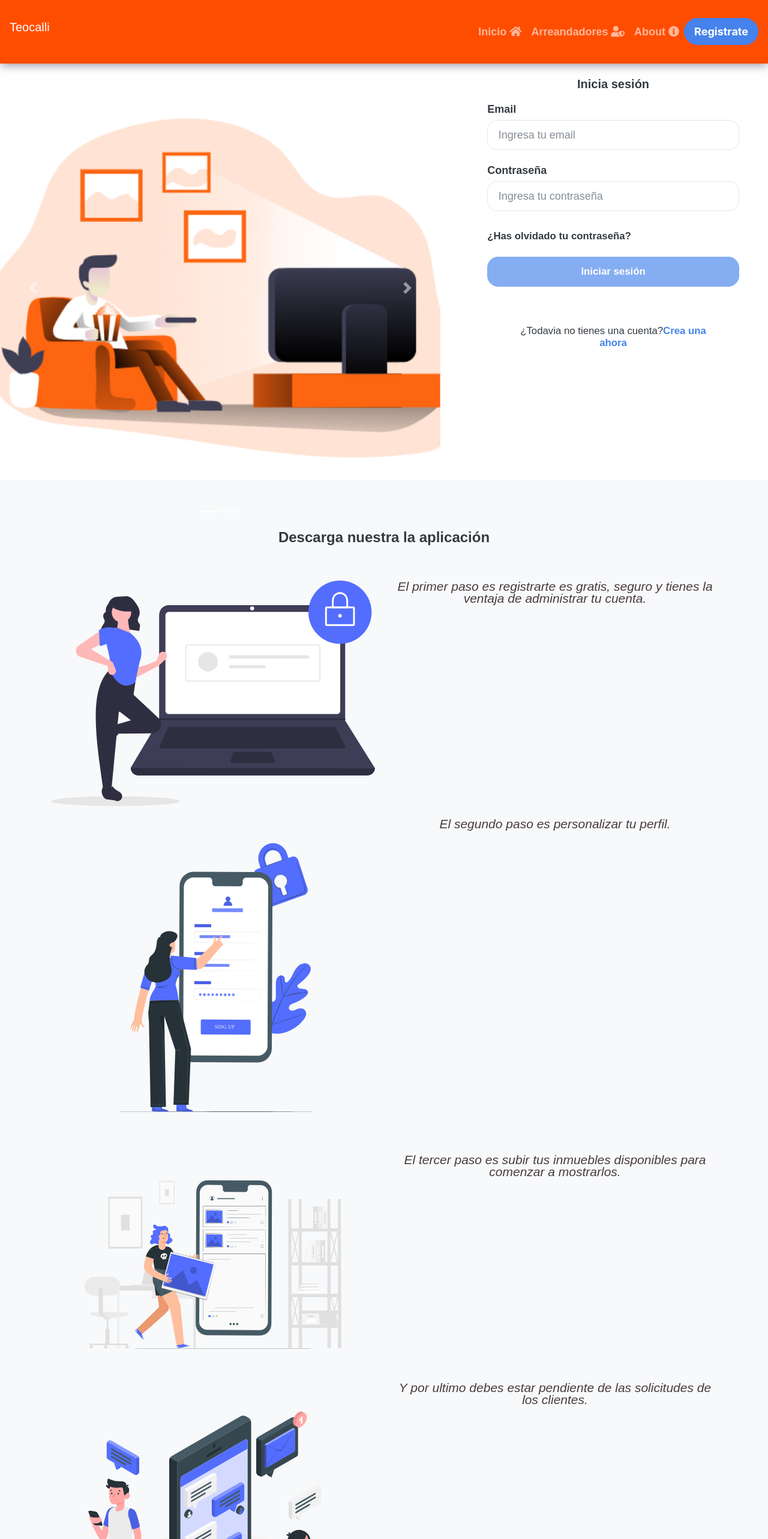
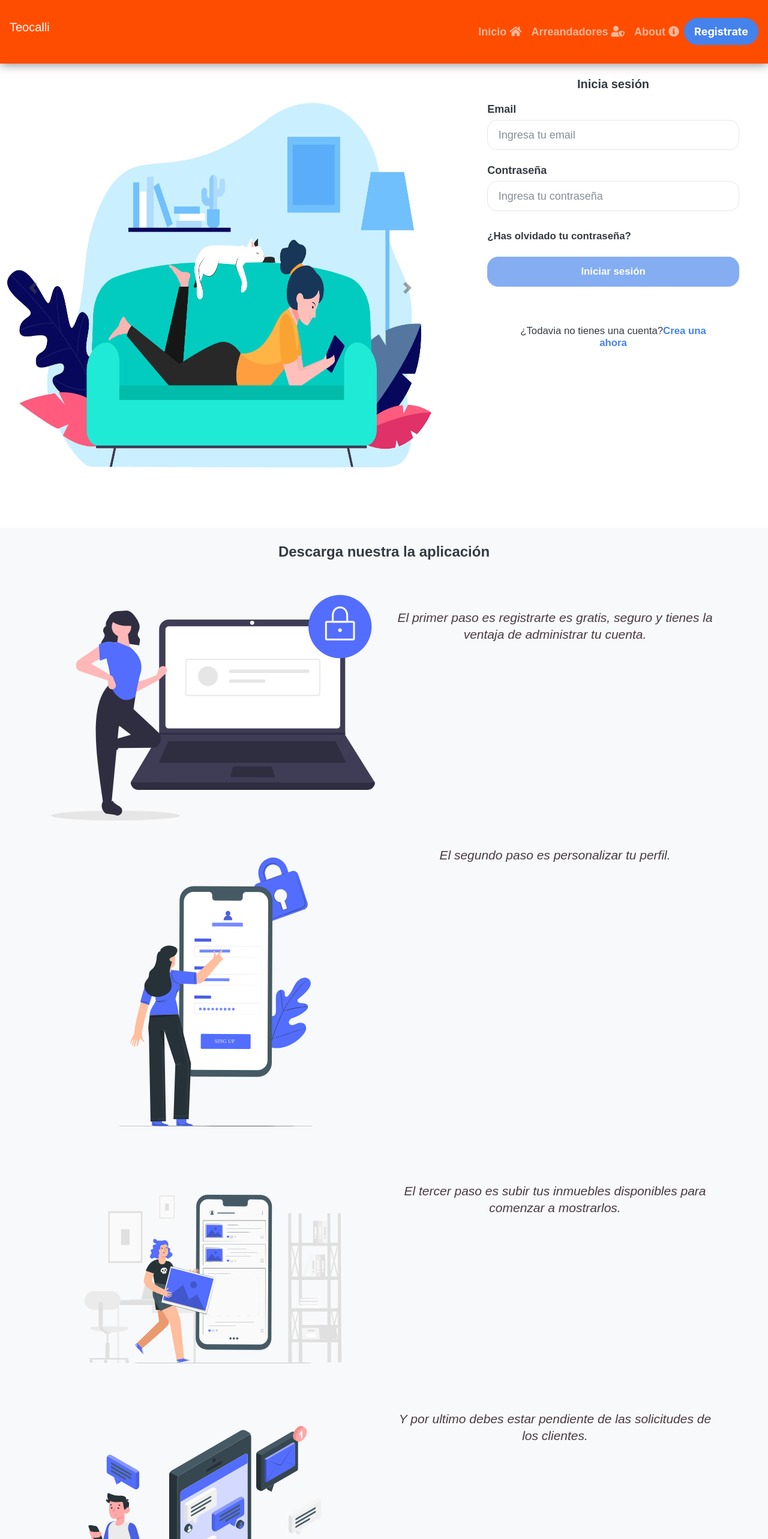
Before and after one commit to LuisF543678/Ng-Roomies-Admin, an Angular app: page / in a window 1280 px wide. Shown: the top 2566 px of the page at 60% size. Built offline with nearby package versions, Linux system fonts and the light colour scheme; a web font is replaced by a local one.

Commit message:
renovating the home

```diff
--- a/src/app/home/home.component.css
+++ b/src/app/home/home.component.css
@@ -3,9 +3,27 @@ body {
 	color: var(--light);
 }
 
-.text-light { color: var(--light) !important; }
-.bg-dark { background-color: var(--dark) !important; }
-.bg-dark-x { background-color: var(--dark-x); }
+.home {
+	background-color: white;
+}
+
+
+/* section {
+    background-color: white;
+}
+ */
+
+.text-light {
+	color: var(--light) !important;
+}
+
+.bg-dark {
+	background-color: var(--dark) !important;
+}
+
+.bg-dark-x {
+	background-color: var(--dark-x);
+}
 
 .btn {
 	min-height: 3.125rem;
@@ -16,21 +34,28 @@ body {
 	min-height: 3.125rem;
 	line-height: initial;
 }
+
 .form-control:focus {
 	background-color: var(--dark-x);
 	outline: none;
 }
 
 .img-1 {
-    background-image: url('/assets/img/sofa.png');
-    background-size: cover;
+	background-image: url('/assets/img/sofa-girl.jpg');
+	background-size: 100% 90%;
 	background-position: center;
 }
 
 .img-2 {
-    background-image: url('/assets/img/sofa2.png');
-    background-size: cover;
+	background-image: url('/assets/img/sofa-guy.jpg');
+	/* background-size: cover; */
+	background-size: 100% 90%;
 	background-position: center;
+}
+
+.carousel-control-next,
+.carousel-control-prev {
+	filter: invert(70%);
 }
 
 .reset {
@@ -43,11 +68,12 @@ input {
 	border-radius: 1rem;
 }
 
-h1, h2, h3 {
+h1,
+h2,
+h3 {
 	font-family: 'Poppins', sans-serif;
 	font-weight: bold;
 }
-
 
 .res-img {
 	width: 100%;
@@ -59,6 +85,7 @@ p {
 	font-size: 21px;
 	color: #473a40;
 	font-style: italic;
+	line-height: 28px;
 }
 
 button {
@@ -76,7 +103,8 @@ h6 {
 	font-size: larger;
 }
 
-label, input {
+label,
+input {
 	font-family: sans-serif;
 	font-size: large;
 }
--- a/src/app/home/home.component.html
+++ b/src/app/home/home.component.html
@@ -1,5 +1,4 @@
-
-<div class="">
+<div class="home">
   <section>
     <div class="row g-0">
       <div class="col-lg-7 d-none d-lg-block">
@@ -44,9 +43,11 @@
             </div>
             <div class="mb-4">
               <label for="exampleInputPassword1" class="form-label font-weight-bold">Contraseña</label>
-                <input type="password" formControlName="password" class="form-control bg-dark-x mb-2" placeholder="Ingresa tu contraseña">
+              <input type="password" formControlName="password" class="form-control bg-dark-x mb-2"
+                placeholder="Ingresa tu contraseña">
               <br>
-                <a routerLink="webcreateorreset/reset-password" id="emailHelp" class="form-text text-decoration-none reset">¿Has olvidado tu
+              <a routerLink="webcreateorreset/reset-password" id="emailHelp"
+                class="form-text text-decoration-none reset">¿Has olvidado tu
                 contraseña?</a>
             </div>
             <button type="submit" [disabled]="!profileForm.valid" class="btn btn-primary w-100">Iniciar sesión</button>
@@ -61,7 +62,8 @@
             </div> -->
           <div class="text-center px-lg-5 pt-lg-3 pb-lg-4 p-4 mt-auto w-100">
             <h6 class="d-inline-block mb-0">¿Todavia no tienes una cuenta?</h6>
-              <a class="font-weight-bold text-decoration-none" routerLink="webcreateorreset/create-account">Crea una ahora</a>
+            <a class="font-weight-bold text-decoration-none" routerLink="webcreateorreset/create-account">Crea una
+              ahora</a>
           </div>
         </div>
 
@@ -71,16 +73,17 @@
 </div>
 
 <div class="container">
-    <h1 class="text-center">Descarga nuestra la aplicación</h1>
+  <h1 class="mt-4 text-center">Descarga nuestra la aplicación</h1>
   <br><br>
 </div>
 
 <div class="container">
   <div class="row">
     <div class="col">
-        <img class="mx-auto d-block res-img" src="../../assets/img/login.svg" alt="">    </div>
+      <img class="mx-auto d-block res-img" src="../../assets/img/login.svg" alt="">
+    </div>
     <div class="col">
-        <p class="text-center">
+      <p class=" mt-4 text-center">
         El primer paso es registrarte es gratis, seguro y tienes la ventaja de administrar tu cuenta.
       </p>
     </div>
@@ -88,9 +91,10 @@
   <br>
   <div class="row">
     <div class="col">
-        <img  src="../../assets/img/profile.svg" alt="">    </div>
+      <img src="../../assets/img/profile.svg" alt="">
+    </div>
     <div class="col">
-        <p class="text-center">
+      <p class="mt-4 text-center">
         El segundo paso es personalizar tu perfil.
       </p>
     </div>
@@ -98,9 +102,10 @@
   <br>
   <div class="row">
     <div class="col">
-        <img class="mx-auto d-block" src="../../assets/img/edit.svg" alt="">    </div>
+      <img class="mx-auto d-block" src="../../assets/img/edit.svg" alt="">
+    </div>
     <div class="col">
-        <p class="text-center">
+      <p class="mt-4 text-center">
         El tercer paso es subir tus inmuebles disponibles para comenzar a mostrarlos.
       </p>
     </div>
@@ -108,10 +113,10 @@
   <br>
   <div class="row">
     <div class="col">
-        <img  src="../../assets/img/notification.svg" alt="">
+      <img src="../../assets/img/notification.svg" alt="">
     </div>
     <div class="col">
-        <p class="text-center">Y por ultimo debes estar pendiente de las solicitudes de los clientes.</p>
+      <p class="mt-4 text-center">Y por ultimo debes estar pendiente de las solicitudes de los clientes.</p>
     </div>
   </div>
   <br>
```
Also changed, not shown: src/assets/img/sofa-girl.jpg (added), src/assets/img/sofa-guy.jpg (added). Lines whose indentation alone changed are shown as unchanged.
